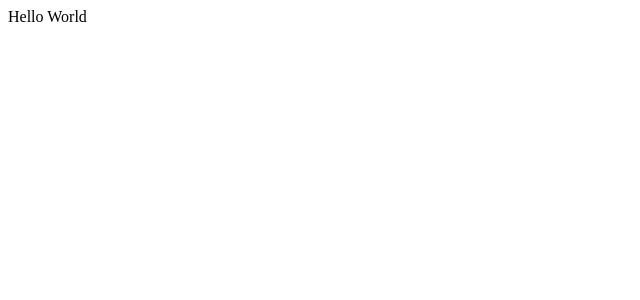
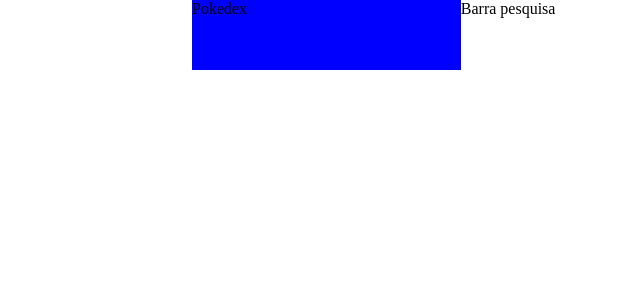
Before and after one commit to LuizGustavoSena/Pokedex, a React (Vite) app: page / in a window 1280 px wide. Shown: the top 300 px of the page, without its empty margins (0-640 px from the left). Built offline with nearby package versions, Linux system fonts and the light colour scheme.

Commit message:
feat: criação containers css

```diff
--- a/index.html
+++ b/index.html
@@ -3,9 +3,9 @@
 
 <head>
   <meta charset="UTF-8" />
-  <link rel="icon" type="image/svg+xml" href="/vite.svg" />
   <meta name="viewport" content="width=device-width, initial-scale=1.0" />
-  <title>Vite + React + TS</title>
+  <link rel="stylesheet" href="./index.module.css">
+  <title>Pokedex</title>
 </head>
 
 <body>
--- /dev/null
+++ b/index.module.css
@@ -0,0 +1,5 @@
+body,
+* {
+    margin: 0px;
+    padding: 0px;
+}
--- a/src/main/index.tsx
+++ b/src/main/index.tsx
@@ -1,9 +1,9 @@
 import React from 'react'
 import ReactDOM from 'react-dom/client'
-import App from '../presentation/pages/app'
+import Header from '../presentation/components/header'
 
 ReactDOM.createRoot(document.getElementById('root') as HTMLElement).render(
   <React.StrictMode>
-    <App />
+    <Header />
   </React.StrictMode>,
 )
--- /dev/null
+++ b/src/presentation/components/header/index.module.css
@@ -0,0 +1,25 @@
+.container {
+    width: 100%;
+    height: 70px;
+}
+
+.box {
+    width: 70%;
+    height: 100%;
+    margin-left: 15%;
+    display: flex;
+    flex-direction: row;
+}
+
+.logo {
+    width: 30%;
+    height: 100%;
+    background-color: blue;
+    justify-content: center;
+    align-items: center;
+}
+
+.search {
+    width: 70%;
+    height: 100%;
+}
--- /dev/null
+++ b/src/presentation/components/header/index.tsx
@@ -0,0 +1,20 @@
+import { memo } from "react";
+import style from './index.module.css';
+
+const Header: React.FC = () => {
+
+    return (
+        <div className={style.container}>
+            <div className={style.box}>
+                <div className={style.logo}>
+                    <p>Pokedex</p>
+                </div>
+                <div className={style.search}>
+                    Barra pesquisa
+                </div>
+            </div>
+        </div>
+    )
+};
+
+export default memo(Header);
```
Also changed, not shown: 1 other file (tests, documents, lock files or other folders).
